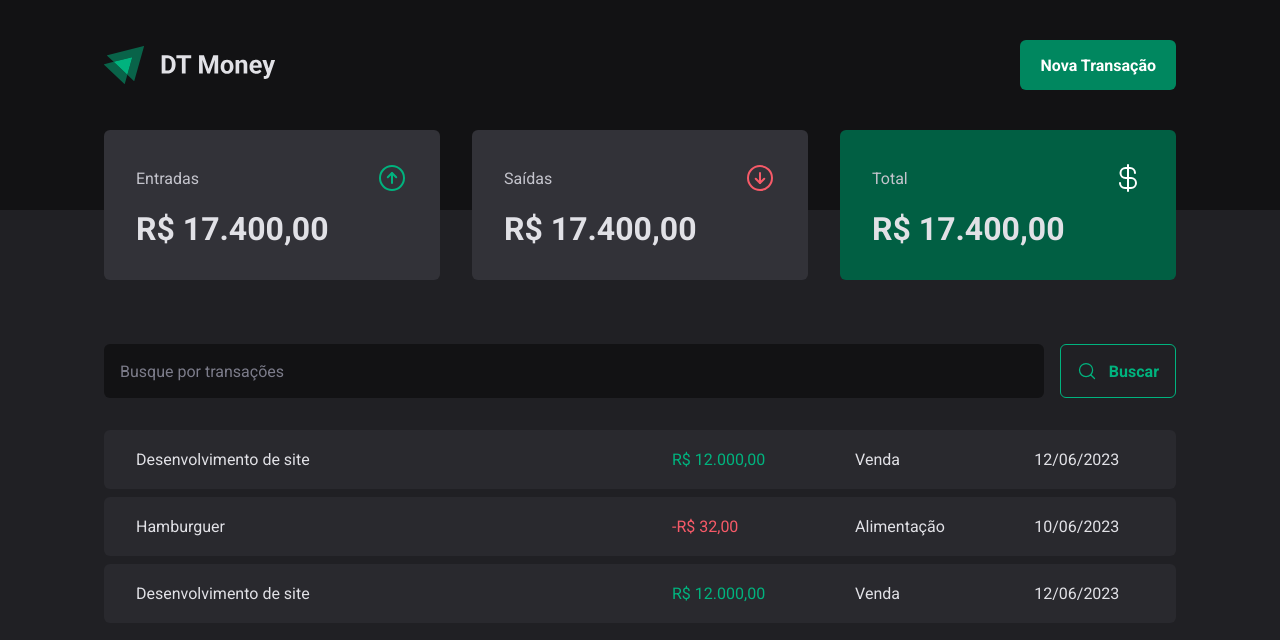
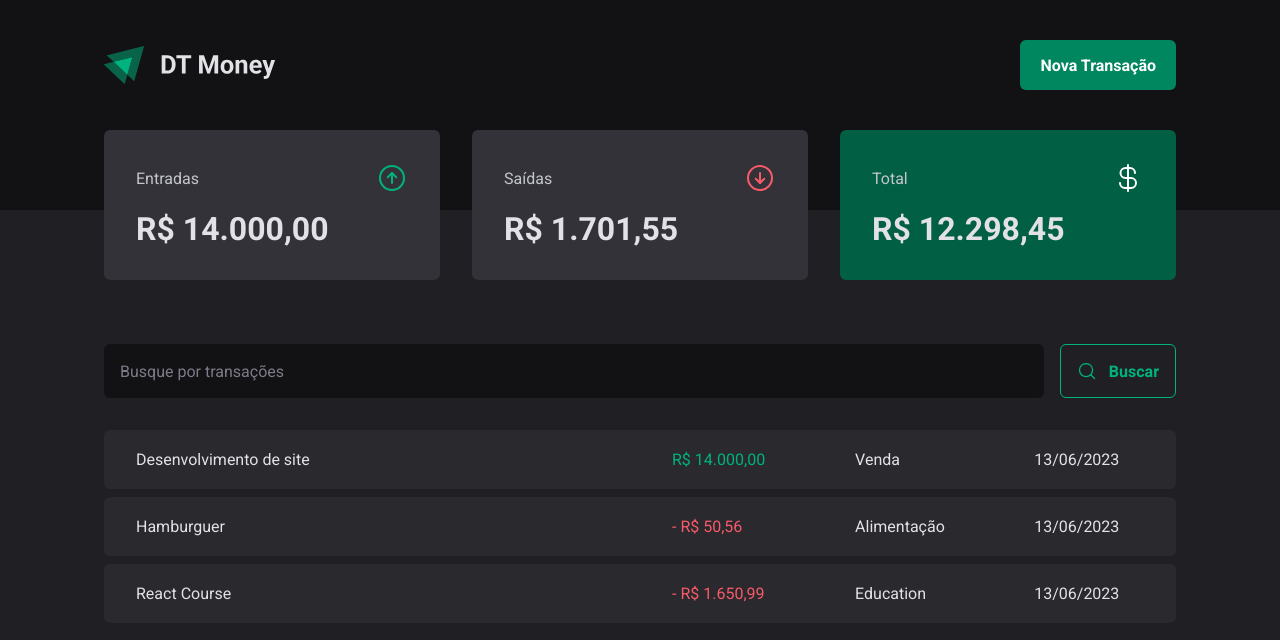
Before and after one commit to MarcioPezzi92/jubi-money, a React (Vite) app: page / in a window 1280 px wide. Shown: the top 640 px of the page. Built offline with nearby package versions, Linux system fonts and the light colour scheme; data requests are answered from the project's data file.

Commit message:
summary data hook

```diff
--- a/server.json
+++ b/server.json
@@ -13,7 +13,15 @@
       "description": "Hamburguer",
       "type": "outcome",
       "category": "Alimentação",
-      "price": 50,
+      "price": 50.56,
+      "createdAt": "2023-06-13T17:32:22.529Z"
+    },
+    {
+      "id": 3,
+      "description": "React Course",
+      "type": "outcome",
+      "category": "Education",
+      "price": 1650.99,
       "createdAt": "2023-06-13T17:32:22.529Z"
     }
   ]
--- a/src/App.tsx
+++ b/src/App.tsx
@@ -1,15 +1,18 @@
-import { ThemeProvider } from "styled-components"
-import { defaultTheme } from "./styles/themes/default"
-import { GlobalStyle } from "./styles/global"
-import { Transactions } from "./pages/Transactions"
+import { ThemeProvider } from 'styled-components'
+import { defaultTheme } from './styles/themes/default'
+import { GlobalStyle } from './styles/global'
+import { Transactions } from './pages/Transactions'
+import { TransactionsProvider } from './contexts/TransactionsContext'
 
 export function App() {
-
   return (
     <>
       <ThemeProvider theme={defaultTheme}>
         <GlobalStyle />
-        <Transactions />
+
+        <TransactionsProvider>
+          <Transactions />
+        </TransactionsProvider>
       </ThemeProvider>
     </>
   )
--- a/src/components/Summary/index.tsx
+++ b/src/components/Summary/index.tsx
@@ -1,29 +1,33 @@
-import { ArrowCircleDown, ArrowCircleUp, CurrencyDollar } from "phosphor-react";
-import { SummaryCard, SummaryContainer } from "./styles";
+import { ArrowCircleDown, ArrowCircleUp, CurrencyDollar } from 'phosphor-react'
+import { SummaryCard, SummaryContainer } from './styles'
+import { priceFormatter } from '../../utils/formatter'
+import { useSummary } from '../../hooks/useSummary'
 
 export function Summary() {
-  return(
+  const summary = useSummary()
+
+  return (
     <SummaryContainer>
       <SummaryCard>
         <header>
           <span>Entradas</span>
           <ArrowCircleUp size={32} color="#00b37e" />
         </header>
-        <strong>R$ 17.400,00</strong>
+        <strong>{priceFormatter.format(summary.income)}</strong>
       </SummaryCard>
       <SummaryCard>
         <header>
           <span>Saídas</span>
           <ArrowCircleDown size={32} color="#f75a68" />
         </header>
-        <strong>R$ 17.400,00</strong>
+        <strong>{priceFormatter.format(summary.outcome)}</strong>
       </SummaryCard>
       <SummaryCard variant="green">
         <header>
           <span>Total</span>
           <CurrencyDollar size={32} color="#fff" />
         </header>
-        <strong>R$ 17.400,00</strong>
+        <strong>{priceFormatter.format(summary.total)}</strong>
       </SummaryCard>
     </SummaryContainer>
   )
--- /dev/null
+++ b/src/contexts/TransactionsContext.tsx
@@ -0,0 +1,41 @@
+import { ReactNode, createContext, useEffect, useState } from 'react'
+
+interface Transaction {
+  id: number
+  description: string
+  type: 'income' | 'outcome'
+  price: number
+  category: string
+  createdAt: string
+}
+
+interface TransactionsContextType {
+  transactions: Transaction[]
+}
+
+interface TransactionsProviderProps {
+  children: ReactNode
+}
+
+export const TransactionsContext = createContext({} as TransactionsContextType)
+
+export function TransactionsProvider({ children }: TransactionsProviderProps) {
+  const [transactions, setTransactions] = useState<Transaction[]>([])
+
+  async function loadTransactions() {
+    const response = await fetch('http://localhost:3000/transactions')
+    const data = await response.json()
+
+    setTransactions(data)
+  }
+
+  useEffect(() => {
+    loadTransactions()
+  }, [])
+
+  return (
+    <TransactionsContext.Provider value={{ transactions }}>
+      {children}
+    </TransactionsContext.Provider>
+  )
+}
--- /dev/null
+++ b/src/hooks/useSummary.ts
@@ -0,0 +1,23 @@
+import { useContext } from 'react'
+import { TransactionsContext } from '../contexts/TransactionsContext'
+
+export function useSummary() {
+  const { transactions } = useContext(TransactionsContext)
+
+  const summary = transactions.reduce(
+    (acc, transaction) => {
+      if (transaction.type === 'income') {
+        acc.income += transaction.price
+        acc.total += transaction.price
+      } else {
+        acc.outcome += transaction.price
+        acc.total -= transaction.price
+      }
+
+      return acc
+    },
+    { income: 0, outcome: 0, total: 0 },
+  )
+
+  return summary
+}
--- a/src/pages/Transactions/index.tsx
+++ b/src/pages/Transactions/index.tsx
@@ -1,3 +1,4 @@
+import { useContext } from 'react'
 import { Header } from '../../components/Header'
 import { Summary } from '../../components/Summary'
 import { SearchForm } from './components/SearchForm'
@@ -6,8 +7,11 @@
   TransactionsContainer,
   TransactionsTable,
 } from './styles'
+import { TransactionsContext } from '../../contexts/TransactionsContext'
+import { dateFormatter, priceFormatter } from '../../utils/formatter'
 
 export function Transactions() {
+  const { transactions } = useContext(TransactionsContext)
   return (
     <div>
       <Header />
@@ -18,30 +22,23 @@
         <SearchForm />
         <TransactionsTable>
           <tbody>
-            <tr>
-              <td width="50%">Desenvolvimento de site</td>
-              <td>
-                <PriceHighlight variant="income">R$ 12.000,00</PriceHighlight>
-              </td>
-              <td>Venda</td>
-              <td>12/06/2023</td>
-            </tr>
-            <tr>
-              <td width="50%">Hamburguer</td>
-              <td>
-                <PriceHighlight variant="outcome">-R$ 32,00</PriceHighlight>
-              </td>
-              <td>Alimentação</td>
-              <td>10/06/2023</td>
-            </tr>
-            <tr>
-              <td width="50%">Desenvolvimento de site</td>
-              <td>
-                <PriceHighlight variant="income">R$ 12.000,00</PriceHighlight>
-              </td>
-              <td>Venda</td>
-              <td>12/06/2023</td>
-            </tr>
+            {transactions.map((transaction) => {
+              return (
+                <tr key={transaction.id}>
+                  <td width="50%">{transaction.description}</td>
+                  <td>
+                    <PriceHighlight variant={transaction.type}>
+                      {transaction.type === 'outcome' && '- '}
+                      {priceFormatter.format(transaction.price)}
+                    </PriceHighlight>
+                  </td>
+                  <td>{transaction.category}</td>
+                  <td>
+                    {dateFormatter.format(new Date(transaction.createdAt))}
+                  </td>
+                </tr>
+              )
+            })}
           </tbody>
         </TransactionsTable>
       </TransactionsContainer>
--- /dev/null
+++ b/src/utils/formatter.ts
@@ -0,0 +1,6 @@
+export const dateFormatter = new Intl.DateTimeFormat('pt-BR')
+
+export const priceFormatter = new Intl.NumberFormat('pt-BR', {
+  style: 'currency',
+  currency: 'BRL',
+})
```
